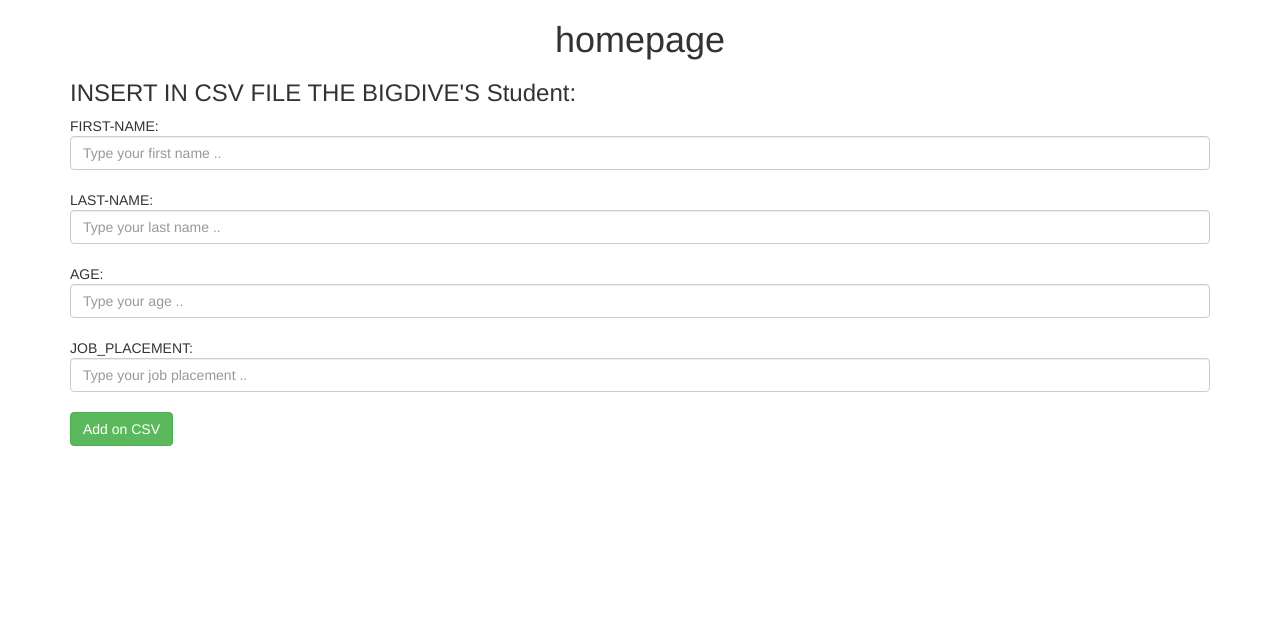
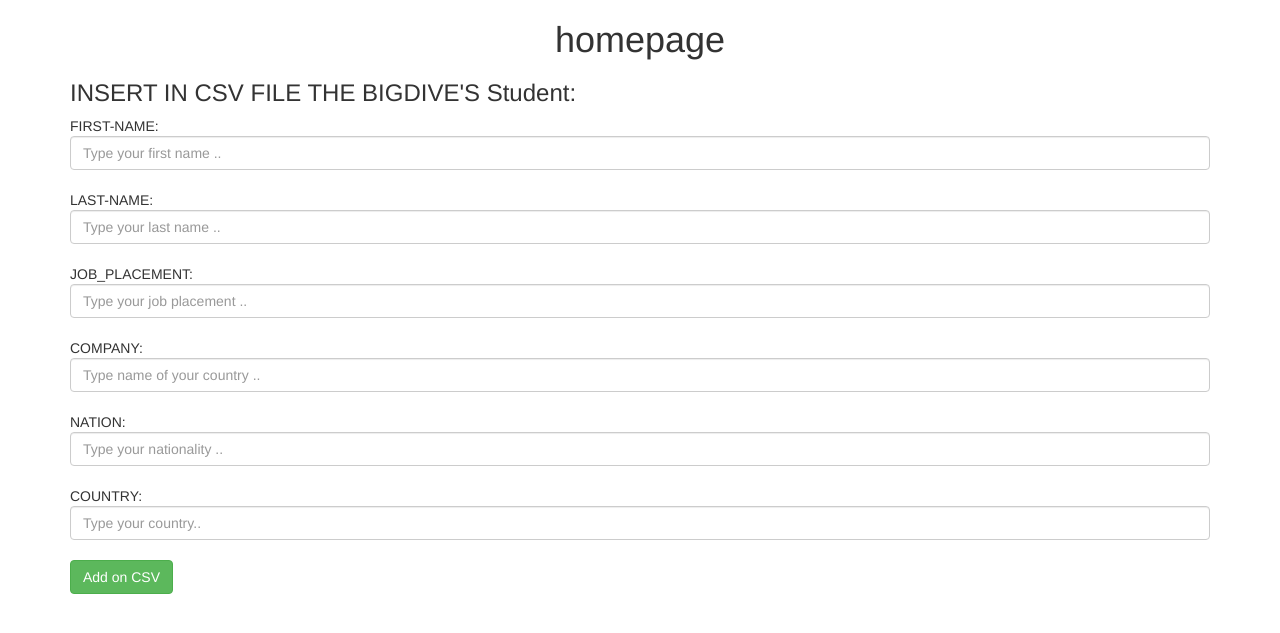
Before and after one commit to mauridb/datasetLinkedin, a Django app: a page that uses datasetalumni/alumniLinkedin/templates/alumniLinkedin/index.html in a window 1280 px wide. Shown: the top 633 px of the page. Run offline with Django 3.2, Linux system fonts and the light colour scheme; some libraries are stand-ins or nearby versions.

Commit message:
application completed

```diff
--- a/datasetalumni/alumniLinkedin/templates/alumniLinkedin/index.html
+++ b/datasetalumni/alumniLinkedin/templates/alumniLinkedin/index.html
@@ -13,13 +13,16 @@
 <div class="container">
 
     <h1 class="text-center">homepage</h1>
-    <h3>INSERT IN CSV FILE THE BIGDIVE'S Student:</h3>
+    <h3 class="col-xs">INSERT IN CSV FILE THE BIGDIVE'S Student:</h3>
     <form class="form-group" action="#" method="post">
-        FIRST-NAME: <input class="form-control" type="text" name="name" placeholder="Type your first name .."><br />
-        LAST-NAME: <input class="form-control" type="text" name="surname" placeholder="Type your last name .."><br />
-        AGE: <input class="form-control" type="text" name="age" placeholder="Type your age .."><br />
-        JOB_PLACEMENT: <input class="form-control" type="text" name="job" placeholder="Type your job placement .."><br />
-        <input class="btn btn-success" type="submit" value="Add on CSV"><br />
+    {% csrf_token %}
+        FIRST-NAME: <input class="col-xs form-control" type="text" name="name" placeholder="Type your first name .." required><br />
+        LAST-NAME: <input class="col-xs form-control" type="text" name="surname" placeholder="Type your last name .." required><br />
+        JOB_PLACEMENT: <input class="col-xs form-control" type="text" name="job" placeholder="Type your job placement .." required><br />
+        COMPANY: <input class="col-xs form-control" type="text" name="company" placeholder="Type name of your country .." required><br />
+        NATION: <input class="col-xs form-control" type="text" name="nationality" placeholder="Type your nationality .." required><br />
+        COUNTRY: <input class="col-xs form-control" type="text" name="country" placeholder="Type your country.." required><br />
+        <input class="col-xs btn btn-success" type="submit" value="Add on CSV"><br />
     </form>
 
 
--- a/datasetalumni/alumniLinkedin/views.py
+++ b/datasetalumni/alumniLinkedin/views.py
@@ -1,15 +1,47 @@
 # -*- coding: utf-8 -*-
 from __future__ import unicode_literals
 
+import singleton as singleton
 from django.shortcuts import render
+import csv
+import sys
+
+reload(sys)
+sys.setdefaultencoding('utf-8')
+
+
+class Counter():
+    def __init__(self):
+        self.counter = 0
+
+    def plus_one(self):
+        self.counter += 1
+        return self.counter
+
+
+c = Counter()
 
 
 def index(request):
+    if request.method == 'POST':
+        # print 'sono in post'
+
+        with open('datasetBigDive.csv', 'a') as csvfile:
+            fieldnames = ['ID', 'FIRST_NAME', 'LAST_NAME', 'JOB_PLACEMENT', 'COMPANY', 'NATION', 'COUNTRY']
+            writer = csv.DictWriter(csvfile, fieldnames=fieldnames)
+
+            if c.counter == 0:
+                writer.writeheader()
+
+            c.plus_one()
+            writer.writerow(
+                {'ID': c.counter, 'FIRST_NAME': request.POST.get('name'), 'LAST_NAME': request.POST.get('surname'),
+                 'JOB_PLACEMENT': request.POST.get('job'),
+                 'COMPANY': request.POST.get('company'), 'NATION': request.POST.get('nationality'),
+                 'COUNTRY': request.POST.get('country')})
+
     return render(request, 'alumniLinkedin/index.html', {})
 
 
 def call_api(request):
-
-
-
-    return  render(request, 'alumniLinkedin/callApi.html', {})
+    return render(request, 'alumniLinkedin/callApi.html', {})
```
Also changed, not shown: datasetalumni/alumniLinkedin/migrations/0001_initial.py (added), datasetalumni/alumniLinkedin/migrations/0002_remove_counter_index.py (added), datasetalumni/alumniLinkedin/models.py (line endings or trailing spaces), datasetalumni/db.sqlite3, 1 other file.
